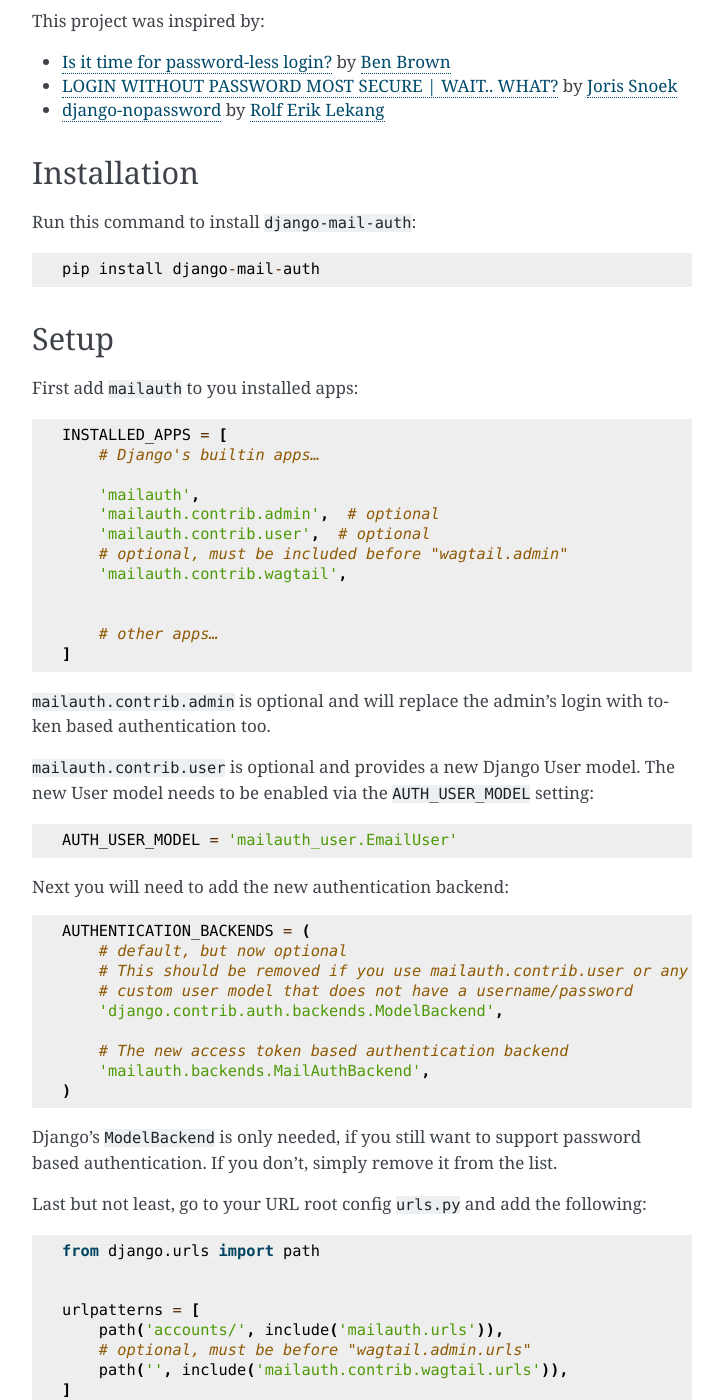
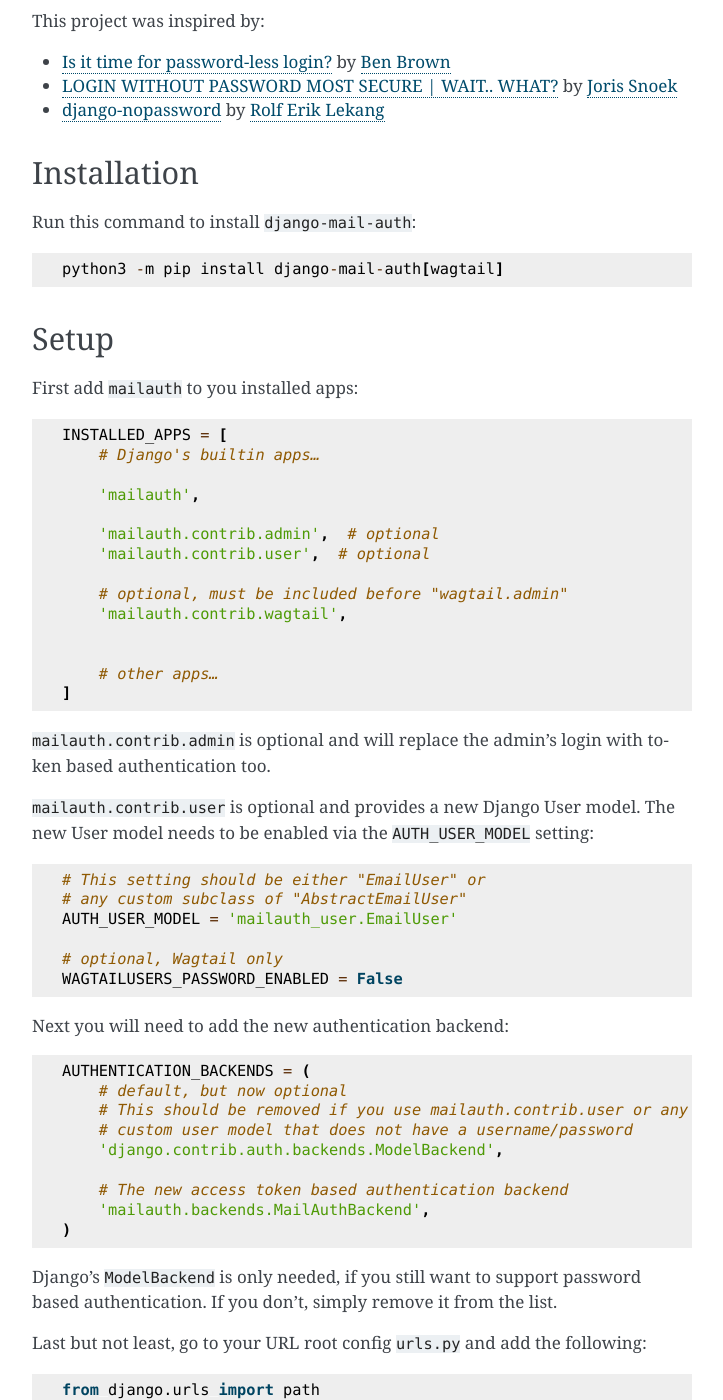
Before and after one commit to codingjoe/django-mail-auth, a Sphinx documentation site: the page built from docs/index.rst, in a window 1280 px wide and 1400 px high, scrolled down 435 px. Shown: the whole window, without its empty margins (388-1111 px from the left). Built offline with Sphinx 7.4.7, drawn with Linux system fonts in a browser that asks for light colours; the version number could not be read and is left out; some of the changed text lies outside the part shown.

```diff
--- a/README.rst
+++ b/README.rst
@@ -38,8 +38,7 @@ Installation
 
 Run this command to install ``django-mail-auth``::
 
-    pip install django-mail-auth
-
+    python3 -m pip install django-mail-auth[wagtail]
 
 Setup
 -----
@@ -50,8 +49,10 @@ First add ``mailauth`` to you installed apps::
         # Django's builtin apps…
 
         'mailauth',
+
         'mailauth.contrib.admin',  # optional
         'mailauth.contrib.user',  # optional
+
         # optional, must be included before "wagtail.admin"
         'mailauth.contrib.wagtail',
 
@@ -65,7 +66,13 @@ with token based authentication too.
 ``mailauth.contrib.user`` is optional and provides a new Django User model.
 The new User model needs to be enabled via the ``AUTH_USER_MODEL`` setting::
 
+    # This setting should be either "EmailUser" or
+    # any custom subclass of "AbstractEmailUser"
     AUTH_USER_MODEL = 'mailauth_user.EmailUser'
+
+    # optional, Wagtail only
+    WAGTAILUSERS_PASSWORD_ENABLED = False
+
 
 Next you will need to add the new authentication backend::
 
@@ -89,6 +96,7 @@ Last but not least, go to your URL root config ``urls.py`` and add the following
 
     urlpatterns = [
         path('accounts/', include('mailauth.urls')),
+
         # optional, must be before "wagtail.admin.urls"
         path('', include('mailauth.contrib.wagtail.urls')),
     ]
--- a/docs/conf.py
+++ b/docs/conf.py
@@ -28,3 +28,8 @@ intersphinx_mapping = {
     'django': ('https://docs.djangoproject.com/en/stable/',
                'https://docs.djangoproject.com/en/stable/_objects/'),
 }
+
+
+autodoc_default_options = {
+    'show-inheritance': True,
+}
```
Also changed, not shown: docs/customizing.rst (+48 -2 lines), 1 other file.
